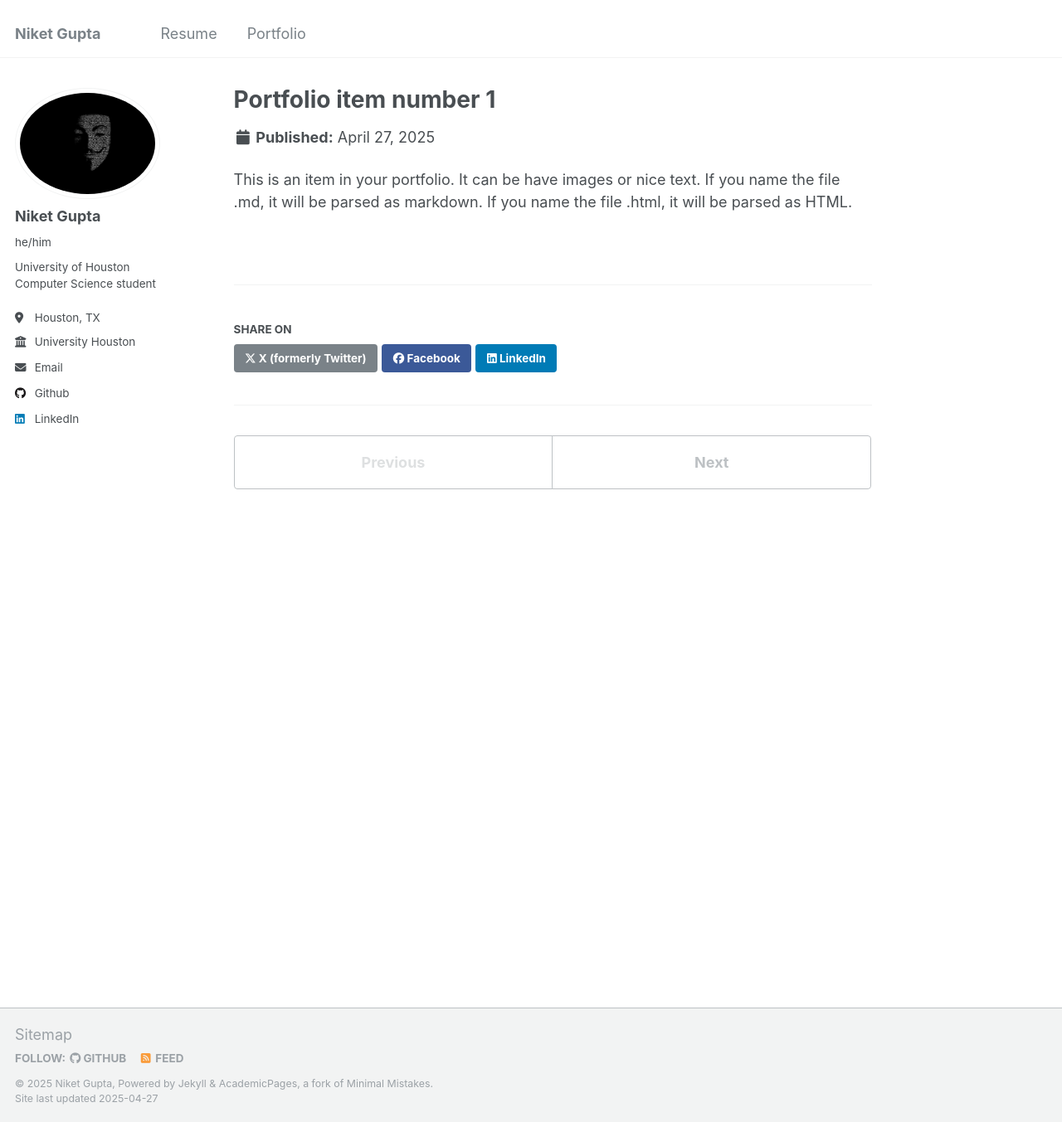
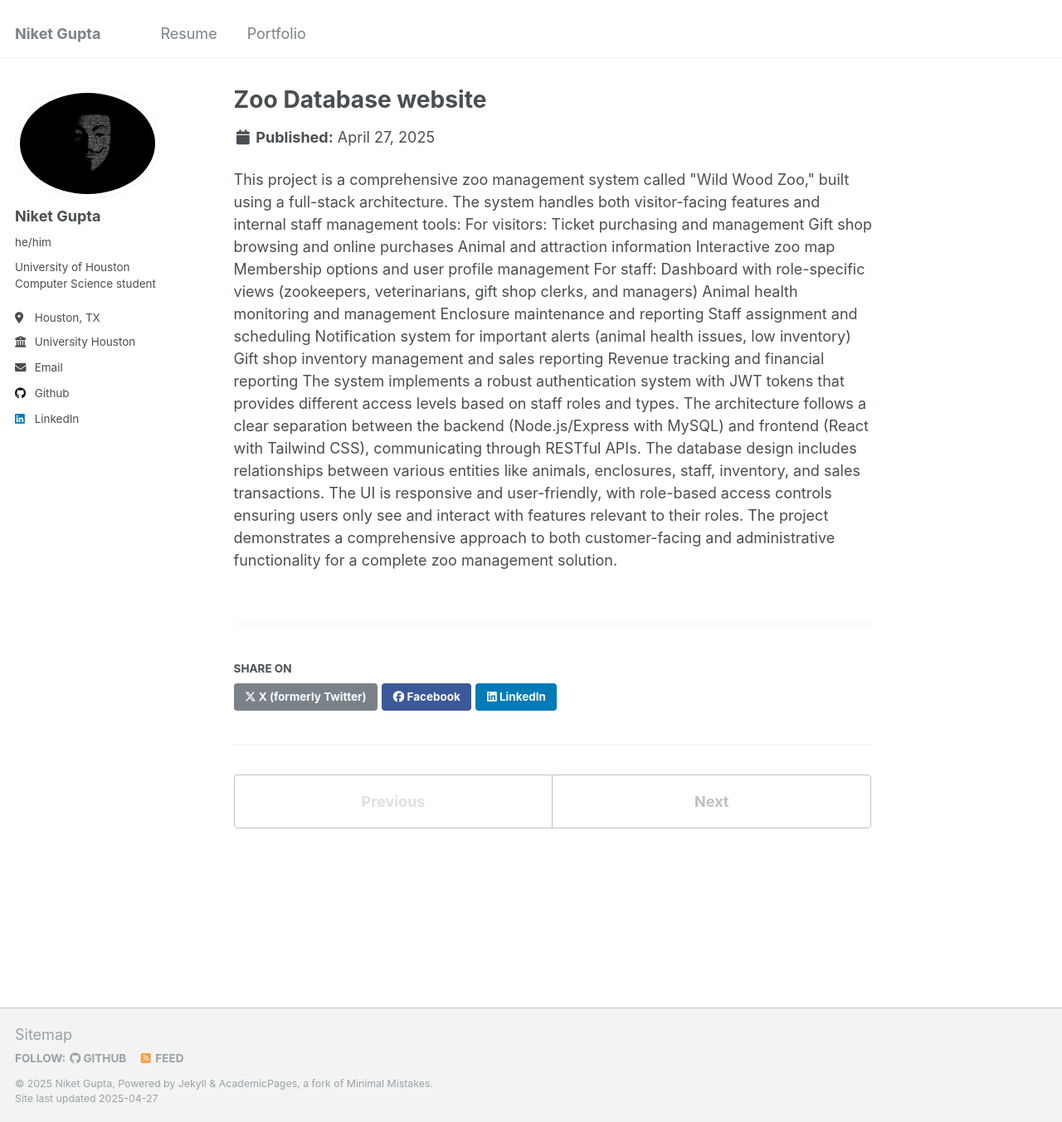
Before and after one commit to XYZorro0/xyzorro0.github.io, a Jekyll site: the page built from _portfolio/portfolio-1.html, in a window 1280 px wide and 1353 px high. Shown: the whole window at 83% size. Built offline with Jekyll 4.4.1, drawn with Linux system fonts in a browser that asks for light colours.

Commit message:
Implement code changes to enhance functionality and improve performance

```diff
--- /dev/null
+++ b/_portfolio/portfolio-1.html
@@ -0,0 +1,27 @@
+---
+title: "Zoo Database website"
+excerpt: "Full-featured zoo management system for both visitors and staff operations.<br/><img src='/images/ZooDB.png'>"
+collection: portfolio
+---
+
+This project is a comprehensive zoo management system called "Wild Wood Zoo," built using a full-stack architecture. The system handles both visitor-facing features and internal staff management tools:
+For visitors:
+
+Ticket purchasing and management
+Gift shop browsing and online purchases
+Animal and attraction information
+Interactive zoo map
+Membership options and user profile management
+
+For staff:
+
+Dashboard with role-specific views (zookeepers, veterinarians, gift shop clerks, and managers)
+Animal health monitoring and management
+Enclosure maintenance and reporting
+Staff assignment and scheduling
+Notification system for important alerts (animal health issues, low inventory)
+Gift shop inventory management and sales reporting
+Revenue tracking and financial reporting
+
+The system implements a robust authentication system with JWT tokens that provides different access levels based on staff roles and types. The architecture follows a clear separation between the backend (Node.js/Express with MySQL) and frontend (React with Tailwind CSS), communicating through RESTful APIs. The database design includes relationships between various entities like animals, enclosures, staff, inventory, and sales transactions.
+The UI is responsive and user-friendly, with role-based access controls ensuring users only see and interact with features relevant to their roles. The project demonstrates a comprehensive approach to both customer-facing and administrative functionality for a complete zoo management solution.
--- a/_portfolio/portfolio-1.md
+++ /dev/null
@@ -1,7 +0,0 @@
----
-title: "Portfolio item number 1"
-excerpt: "Short description of portfolio item number 1<br/><img src='/images/500x300.png'>"
-collection: portfolio
----
-
-This is an item in your portfolio. It can be have images or nice text. If you name the file .md, it will be parsed as markdown. If you name the file .html, it will be parsed as HTML.
```
Also changed, not shown: _portfolio/portfolio-2.html (+14 -3 lines), images/500x300.png (deleted), 1 other file.
